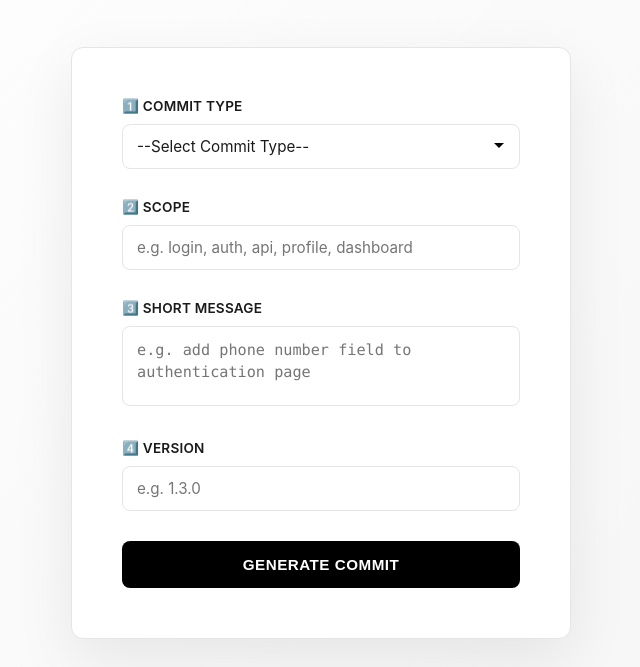
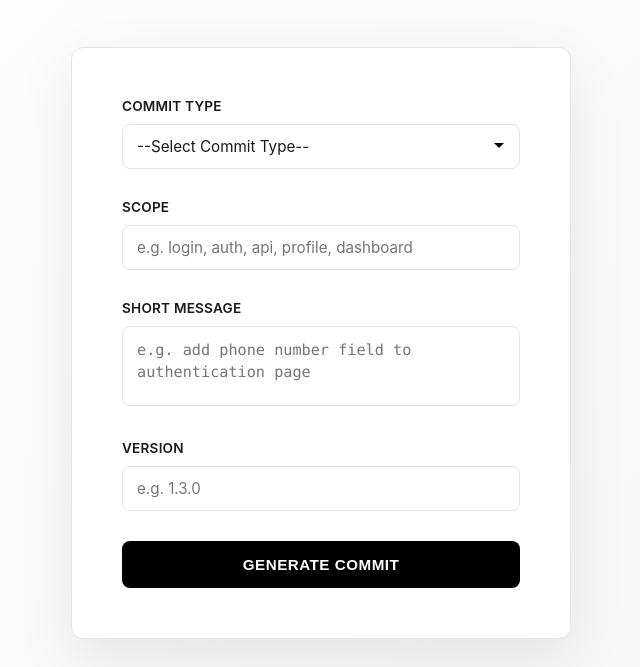
Before and after one commit to phpfact/git-commit-syntax, a plain HTML site: page index.html in a window 1280 px wide. Shown: the part 133-800 px from the top of the page, without its empty margins (319-959 px from the left). Drawn offline with Linux system fonts and the light colour scheme.

Commit message:
Remove emojis from labels in index.html

```diff
--- a/index.html
+++ b/index.html
@@ -286,7 +286,7 @@
 
   <div class="container">
     <div class="form-group">
-      <label>1️⃣ Commit Type</label>
+      <label>Commit Type</label>
       <select id="type">
         <option value="">--Select Commit Type--</option>
         <option value="feat">feat - ✨ New feature</option>
@@ -308,17 +308,17 @@
     </div>
 
     <div class="form-group">
-      <label>2️⃣ Scope</label>
+      <label>Scope</label>
       <input type="text" id="scope" placeholder="e.g. login, auth, api, profile, dashboard">
     </div>
 
     <div class="form-group">
-      <label>3️⃣ Short Message</label>
+      <label>Short Message</label>
       <textarea id="message" placeholder="e.g. add phone number field to authentication page"></textarea>
     </div>
 
     <div class="form-group">
-      <label>4️⃣ Version</label>
+      <label>Version</label>
       <input type="text" id="version" placeholder="e.g. 1.3.0">
     </div>
 
```
